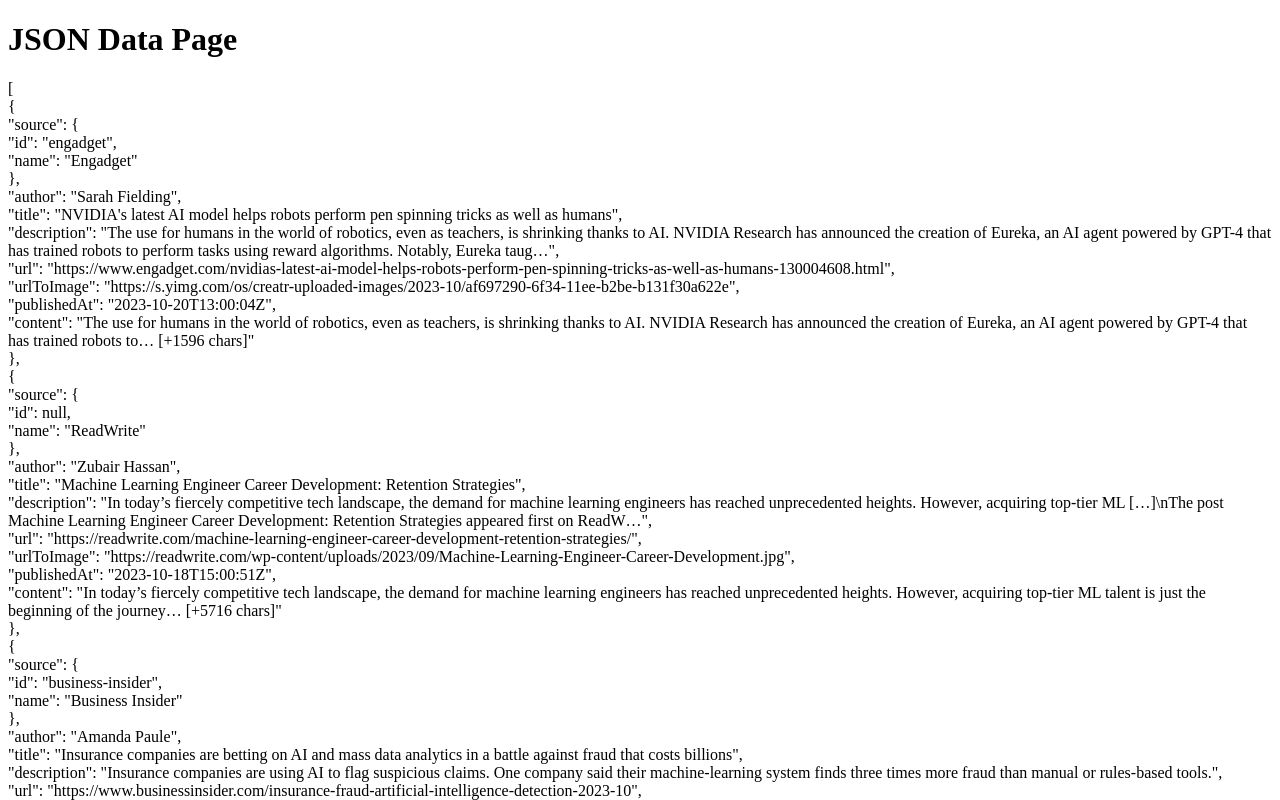
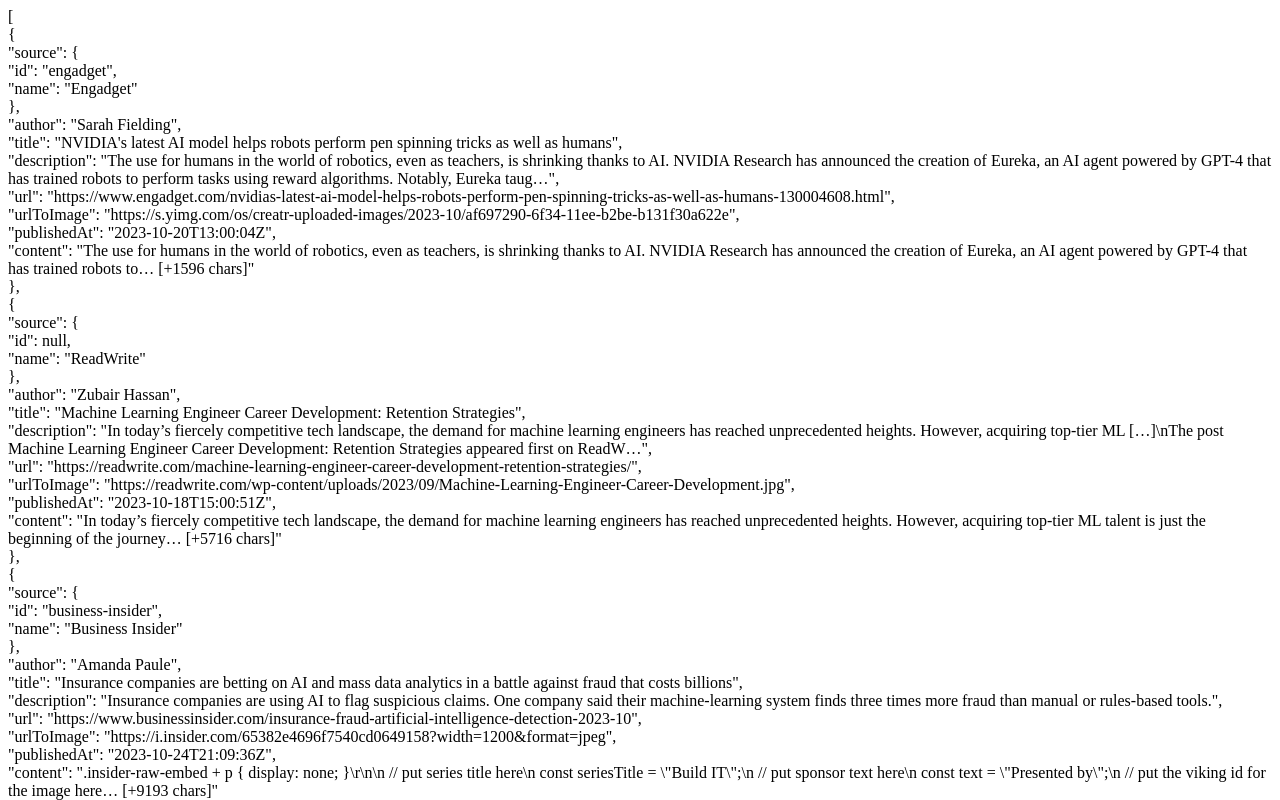
Before and after one commit to BryantVanOrden/Python_API, a plain HTML site: page index.html in a window 1280 px wide. Shown: the top 800 px of the page. Drawn offline with Linux system fonts and the light colour scheme.

Commit message:
Update index.html

```diff
--- a/index.html
+++ b/index.html
@@ -6,7 +6,6 @@
     <title>JSON Data Page</title>
 </head>
 <body>
-    <h1>JSON Data Page</h1>
     <div id="json-data"></div>
 
     <script>
```
